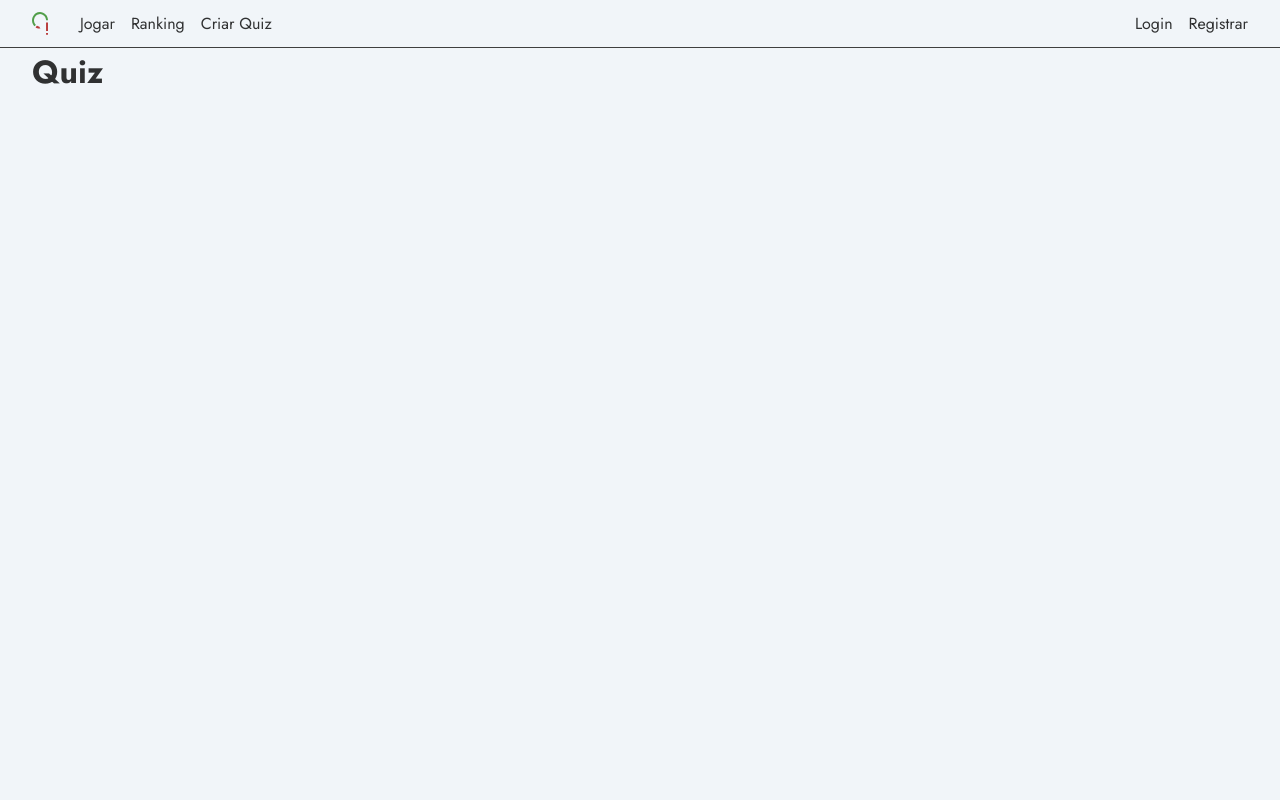
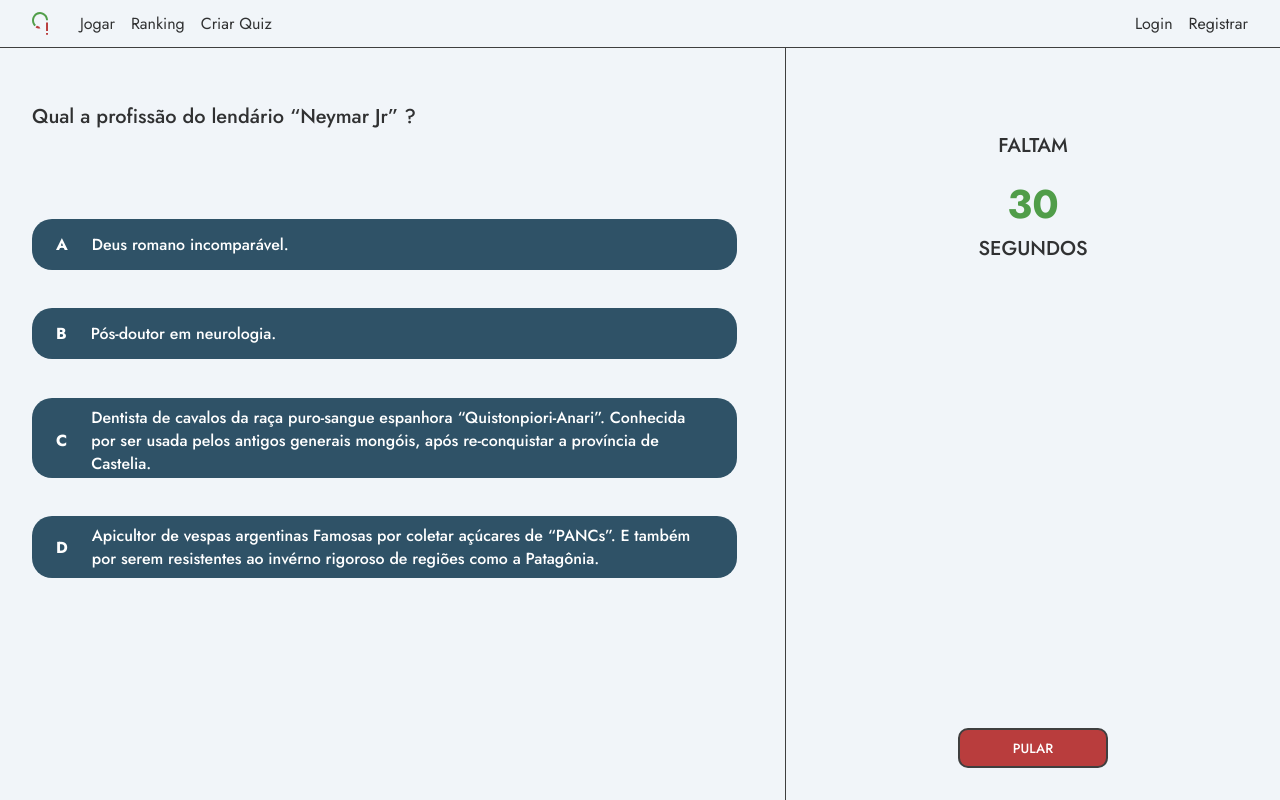
Before and after one commit to mariaEdCaldas/grupo_09-PW-T02-2023-2, a React (Vite) app in the folder front-quiz/: page /#/play in a window 1280 px wide. Built offline with nearby package versions, Linux system fonts and the light colour scheme.

Commit message:
finishing play Quiz mock page

```diff
--- /dev/null
+++ b/front-quiz/src/components/buttons/DefaultButton.scss
@@ -0,0 +1,17 @@
+$default-button-color: hsl(115, 36%, 45%);
+
+
+.default-button{
+    width: 9.375rem;
+    height: 2.5rem;
+    cursor: pointer;
+    background-color: $default-button-color;
+    border-radius: 10px;
+    font-weight: 500;
+    color: white;
+    border: solid 2px #3F3F3F;
+    transition: filter .3s ease-in-out;
+    &:hover{
+        filter: brightness(1.1);
+    }
+}
--- a/front-quiz/src/components/buttons/GreenButton.tsx
+++ b/front-quiz/src/components/buttons/DefaultButton.tsx
@@ -1,19 +1,24 @@
-import "./GreenButton.scss"
-interface GreenButtonProps {
+import "./DefaultButton.scss"
+interface DefaultButtonProps {
     children: string;
     type?: React.ButtonHTMLAttributes<HTMLButtonElement>["type"];
+    backgroundColor?: string;
+    color?: string;
     onClick?: React.MouseEventHandler<HTMLButtonElement>;
 }
 
-export default function GreenButton({
+export default function DefaultButton({
     children: label,
-    type, onClick
-}: GreenButtonProps) {
+    type, onClick,
+    backgroundColor,
+    color
+}: DefaultButtonProps) {
     return (
         <button
             type={type || "button"}
-            className="green-button"
+            className="default-button"
             onClick={(onClick && type == "button") ? onClick : undefined}
+            style={{backgroundColor:backgroundColor, color:color}}
         >
             {label}
         </button>
--- /dev/null
+++ b/front-quiz/src/components/buttons/QuizAnswerButton.scss
@@ -0,0 +1,41 @@
+$quiz-answer-button-radius: 20px;
+.quiz-answer-button{
+    border: none;
+    border-radius: $quiz-answer-button-radius;
+    width: 100%;
+    min-height: 3.1875rem;
+    max-height: 5rem;
+    padding: 0 .5rem;
+    font-size: 1rem;
+    text-justify: distribute;
+    cursor: pointer;
+    transition: filter .3s ease-in-out;
+    &:hover{
+        filter: brightness(1.1);
+    }
+
+    & .quiz-answer-button-body{
+        width: 100%;
+        height: 100%;
+        padding: .5rem 1rem ;
+        display: flex;
+        flex-direction: row;
+        align-items: center;
+        justify-content: space-between;
+        & .answer-letter-container{
+            display: flex;
+            align-items: center;
+            justify-content: center;
+            font-weight: 700;
+        }
+        & .answer-content-container{
+            flex: 1;
+            display: flex;
+            flex-direction: row;
+            align-items: start;
+            margin-left: 1.5rem;
+            font-weight: 500;
+            text-align: left;
+        }
+    }
+}
--- /dev/null
+++ b/front-quiz/src/components/buttons/QuizAnswerButton.tsx
@@ -0,0 +1,31 @@
+import "./QuizAnswerButton.scss"
+
+
+interface QuizAnswerButtonProps {
+    answerLetter: string[1]
+    content: string
+    backgroundColor: string;
+    color: string;
+    type?: React.ButtonHTMLAttributes<HTMLButtonElement>["type"];
+    onClick?: () => void;
+}
+
+export default function QuizAnswerButton(props: QuizAnswerButtonProps) {
+    return (
+        <button
+            className="quiz-answer-button"
+            onClick={props.onClick && props.onClick}
+            type={props.type ? props.type : "button"}
+            style={{backgroundColor: props.backgroundColor}}
+        >
+            <div className="quiz-answer-button-body" style={{color: props.color}}>
+                <div className="answer-letter-container" style={{color: props.color}}>
+                    {props.answerLetter}
+                </div>
+                <div className="answer-content-container" style={{color: props.color}}>
+                    {props.content}
+                </div>
+            </div>
+        </button>
+    );
+}
--- a/front-quiz/src/components/form/entryForm/EntryForm.tsx
+++ b/front-quiz/src/components/form/entryForm/EntryForm.tsx
@@ -1,6 +1,6 @@
 import "./EntryForm.scss"
 import FormBottom from "../formBottomAction/FormBottom";
-import GreenButton from "../../buttons/GreenButton";
+import DefaultButton from "../../buttons/DefaultButton";
 
 interface EntryFormProps {
     title?: string;
@@ -21,7 +21,7 @@
                     {bottom && bottom}
                 </FormBottom>
                 <div className="entry-form-submit-button-container">
-                    <GreenButton type="submit">{submitLabel}</GreenButton>
+                    <DefaultButton type="submit">{submitLabel}</DefaultButton>
                 </div>
             </form>
         </div>
--- a/front-quiz/src/pages/Quiz.tsx
+++ /dev/null
@@ -1,7 +0,0 @@
-export default function Quiz(){
-    return(
-        <>
-            <h1>Quiz</h1>
-        </>
-    )
-}
--- a/front-quiz/src/pages/Router.tsx
+++ b/front-quiz/src/pages/Router.tsx
@@ -3,7 +3,7 @@
 import Login from "./login/Login";
 import Registrar from "./Registrar";
 import Ranking from "./ranking/Ranking";
-import Quiz from "./Quiz";
+import Quiz from "./quiz/Quiz";
 import QuizBuilder from "./quizBuilder/QuizBuilder";
 import QuestionBuilder from "./questionBuilder/QuestionBuilder";
 
--- a/front-quiz/src/pages/questionBuilder/QuestionBuilder.tsx
+++ b/front-quiz/src/pages/questionBuilder/QuestionBuilder.tsx
@@ -1,4 +1,4 @@
-import GreenButton from "../../components/buttons/GreenButton";
+import DefaultButton from "../../components/buttons/DefaultButton";
 import TextInput from "../../components/form/inputs/textInput/TextInput";
 import "./QuestionBuilder.scss";
 
@@ -81,7 +81,7 @@
                         </div>
                     </div>
                     <div className="question-builder-submit-btn-container">
-                        <GreenButton type="submit">Salvar</GreenButton>
+                        <DefaultButton type="submit">Salvar</DefaultButton>
                     </div>
                 </form>
             </div>
--- /dev/null
+++ b/front-quiz/src/pages/quiz/Quiz.scss
@@ -0,0 +1,118 @@
+$border-color: #3F3F3F;
+
+.quiz-play-container{
+    display: flex;
+    width: 100%;
+    height: 100%;
+    flex-direction: row;
+    flex-wrap: wrap;
+    gap: 3rem;
+}
+.quiz-play-answer{
+    display: flex;
+    flex:1;
+    flex-direction: column;
+    min-width: 30rem;
+    margin-top: 3.375rem;
+    gap:5.4375rem;
+    & .quiz-play-question-statement{
+        font-size: 1.25rem;
+        font-weight: 500;
+    }
+}
+
+.quiz-play-question-answers{
+    flex:1;
+    display: flex;
+    flex-direction: column;
+    gap: 2.4rem;
+}
+
+.quiz-play-menu{
+    display: flex;
+    width: 28.937rem;
+    flex-direction: column;
+    height: 100%;
+    border-left: 1px solid $border-color;
+    padding-left: 2rem;
+    & .quiz-play-menu-time-container{
+        flex:1;
+        display: flex;
+        flex-direction: column;
+        align-items: center;
+        gap:.8rem;
+        padding-top: 5.19rem;
+        & .quiz-play-menu-time-text{
+            text-transform: uppercase;
+            font-size: 1.25rem;
+            font-weight: 500;
+        }
+        & .quiz-play-menu-time{
+            display: flex;
+            flex-direction: column;
+            align-items: center;
+            & .quiz-play-menu-time-count{
+                font-size: 2.5rem;
+                font-weight: 700;
+            }
+        }
+
+    }
+    & .quiz-play-menu-action-container{
+        width: 100%;
+        display: flex;
+        justify-content: center;
+        margin-bottom: 2rem;
+    }
+}
+
+@media screen and (max-width: 1054px) {
+    .page-container{
+        padding: 0;
+    }
+    .quiz-play-answer{
+        padding: 0 1rem;
+    }
+    .quiz-play-answer{
+        min-width: 10rem;
+    }
+    .quiz-play-container{
+        flex-direction: column;
+        gap: 0;
+    }
+    .quiz-play-menu{
+        flex-direction: row;
+        height: fit-content;
+        width: 100%;
+        align-items: center;
+        padding: 1rem;
+        border-left: none;
+        border-top: 2px solid $border-color;
+        & .quiz-play-menu-time-container{
+            gap:0;
+            padding: 0;
+            flex-direction: row;
+            gap: 1rem;
+            flex-wrap: wrap;
+            row-gap: 0rem;
+            align-items: center;
+            & .quiz-play-menu-time-text{
+                font-size: 1rem !important;
+            }
+            & .quiz-play-menu-time{
+                flex-direction: row;
+            }
+            & .quiz-play-menu-time-count{
+                margin-right: .8rem;
+                font-size: 1rem !important;
+            }
+        }
+        & .quiz-play-menu-action-container{
+            width: 10rem;
+            display: flex;
+            justify-content: center;
+            margin-bottom: 0;
+        }
+    }
+
+}
--- /dev/null
+++ b/front-quiz/src/pages/quiz/Quiz.tsx
@@ -0,0 +1,72 @@
+import DefaultButton from "../../components/buttons/DefaultButton";
+import QuizAnswerButton from "../../components/buttons/QuizAnswerButton";
+import "./Quiz.scss";
+
+export default function Quiz() {
+    const colors ={
+        okColor: "#509D49",
+        wrongColor: "#B93D3D",
+    }
+    const totalTime=60;
+    const currentTime=30;
+    const currentColor = currentTime/totalTime >= 1/3 ? colors.okColor : colors.wrongColor;
+    return (
+        <div className="quiz-play-container">
+            <div className="quiz-play-answer">
+                <h1 className="quiz-play-question-statement">
+                    Qual a profissão do lendário “Neymar Jr” ?
+                </h1>
+
+                <div className="quiz-play-question-answers">
+                    <div className="quiz-play-question-answer-container">
+                        <QuizAnswerButton
+                            backgroundColor="#2F5267"
+                            color="white"
+                            answerLetter="A"
+                            content="Deus romano incomparável."
+                        />
+                    </div>
+                    <div className="quiz-play-question-answer-container">
+                        <QuizAnswerButton
+                            backgroundColor="#2F5267"
+                            color="white"
+                            answerLetter="B"
+                            content="Pós-doutor em neurologia."
+                        />
+                    </div>
+                    <div className="quiz-play-question-answer-container">
+                        <QuizAnswerButton
+                            backgroundColor="#2F5267"
+                            color="white"
+                            answerLetter="C"
+                            content="Dentista de cavalos da raça puro-sangue espanhora “Quistonpiori-Anari”. Conhecida por ser usada pelos antigos generais mongóis, após re-conquistar a província de Castelia."
+                        />
+                    </div>
+                    <div className="quiz-play-question-answer-container">
+                        <QuizAnswerButton
+                            backgroundColor="#2F5267"
+                            color="white"
+                            answerLetter="D"
+                            content="Apicultor de vespas argentinas
+                            Famosas por coletar açúcares de “PANCs”.
+                            E também por serem resistentes ao invérno rigoroso de regiões como a Patagônia.
+                            "
+                        />
+                    </div>
+                </div>
+            </div>
+            <div className="quiz-play-menu">
+                <div className="quiz-play-menu-time-container">
+                    <span className="quiz-play-menu-time-text">Faltam</span>
+                    <div className="quiz-play-menu-time">
+                        <span className="quiz-play-menu-time-count" style={{color:currentColor}}>{currentTime}</span>
+                        <span className="quiz-play-menu-time-text quiz-play-menu-time-measure">segundos</span>
+                    </div>
+                </div>
+                <div className="quiz-play-menu-action-container">
+                    <DefaultButton backgroundColor="#B93D3D">PULAR</DefaultButton>
+                </div>
+            </div>
+        </div>
+    );
+}
--- a/front-quiz/src/pages/quizBuilder/QuizBuilder.tsx
+++ b/front-quiz/src/pages/quizBuilder/QuizBuilder.tsx
@@ -1,5 +1,5 @@
 import { useNavigate } from "react-router-dom";
-import GreenButton from "../../components/buttons/GreenButton";
+import DefaultButton from "../../components/buttons/DefaultButton";
 import RoundThinButton from "../../components/buttons/RoundThinButton";
 import SelectInput from "../../components/form/inputs/selectInput/SelectInput";
 import TextInput from "../../components/form/inputs/textInput/TextInput";
@@ -66,7 +66,7 @@
                         <div className="quiz-builder-form-questions"></div>
                     </div>
                     <div className="quiz-builder-submit-btn-container">
-                        <GreenButton type="submit">Criar</GreenButton>
+                        <DefaultButton type="submit">Criar</DefaultButton>
                     </div>
                 </form>
             </div>
```
Also changed, not shown: front-quiz/src/components/buttons/GreenButton.scss (deleted, +0 -17 lines).
